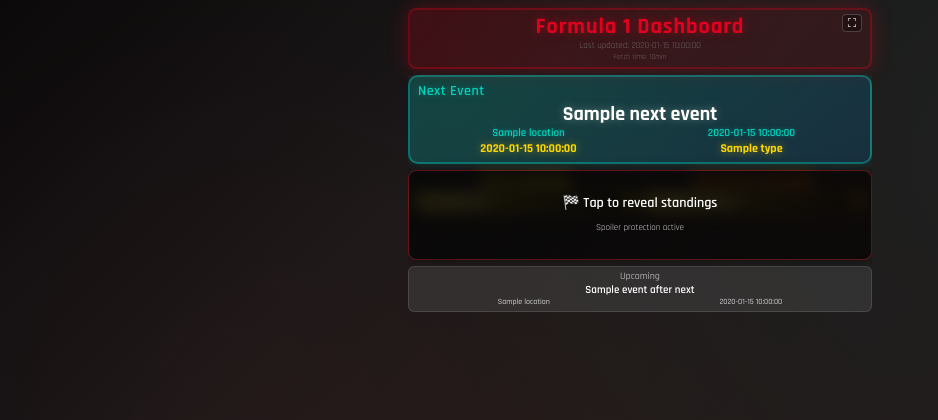
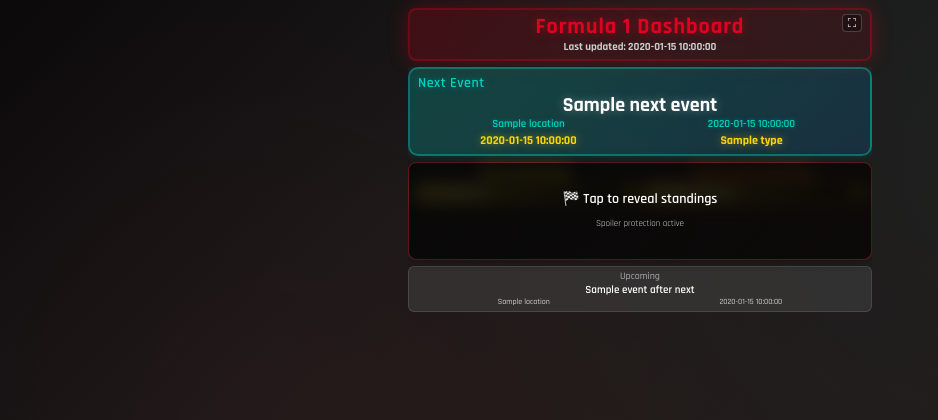
Before and after one commit to xiaodown/f1cal, a Python web app: template templates/dashboard.html in a window 1280 px wide. Shown: the top 420 px of the page, without its empty margins (0-938 px from the left). Run offline with Jinja, Linux system fonts and the light colour scheme; the template is opened without the code that fills it: most values are stand-ins (such as "Sample title", 1, 10 or a date in 2020).

Commit message:
increase readability

```diff
--- a/static/css/style.css
+++ b/static/css/style.css
@@ -68,9 +68,9 @@ header h1 {
 }
 
 .last-updated {
-    font-size: 9px;
-    color: #888;
-    font-weight: 300;
+    font-size: 11px;
+    color: #cccccc;
+    font-weight: 500;
 }
 
 /* Fullscreen button */
--- a/templates/dashboard.html
+++ b/templates/dashboard.html
@@ -12,10 +12,7 @@
         <header>
             <h1>Formula 1 Dashboard</h1>
             <div class="last-updated">
-                Last updated: {{ last_updated.strftime('%Y-%m-%d %H:%M:%S') }}
-                {% if fetch_duration_minutes %}
-                <br><small>Fetch time: {{ fetch_duration_minutes }}min</small>
-                {% endif %}
+                <strong>Last updated: {{ last_updated.strftime('%Y-%m-%d %H:%M:%S') }}</strong>
             </div>
             <button id="fullscreen-btn" class="fullscreen-button" title="Toggle Fullscreen">⛶</button>
         </header>
```
